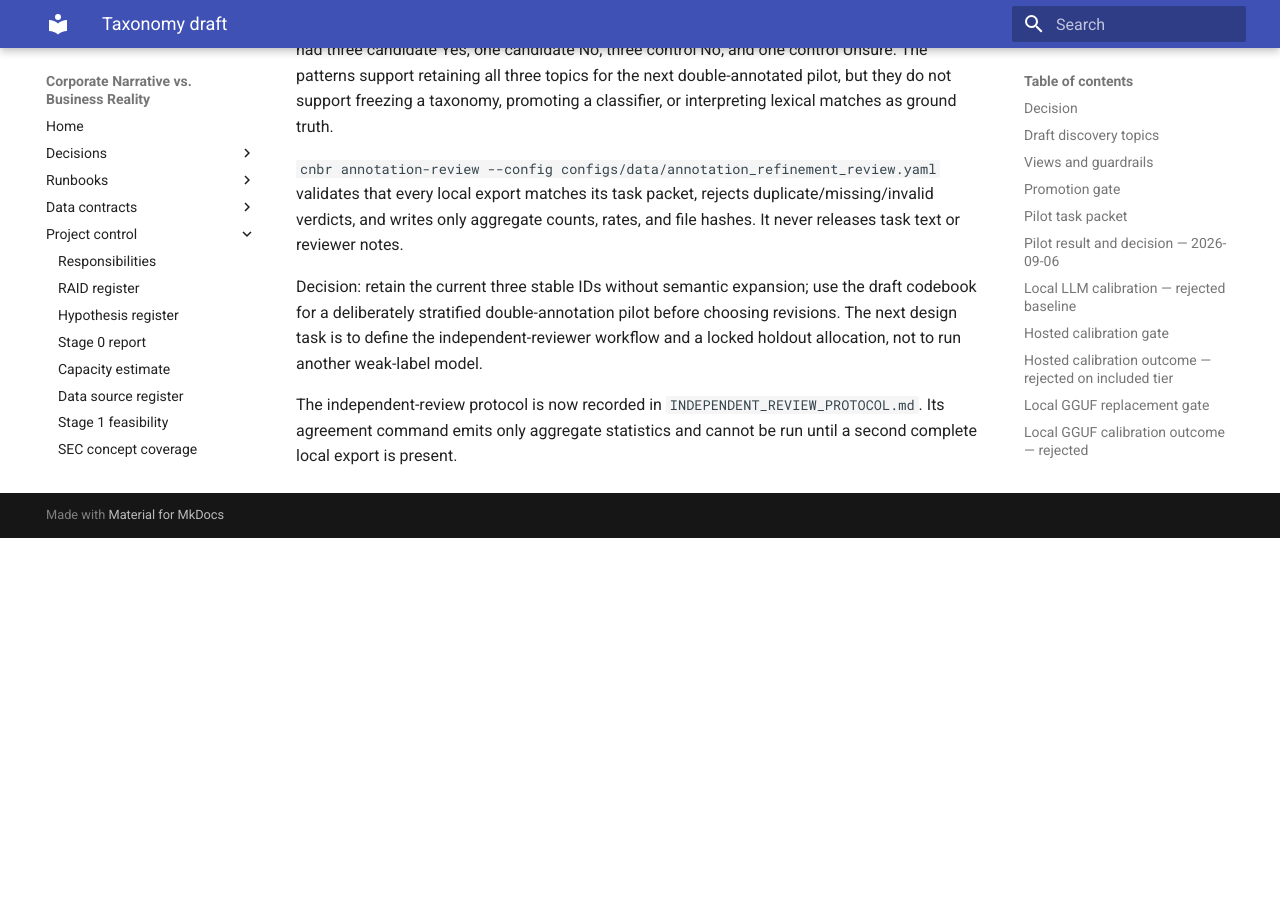
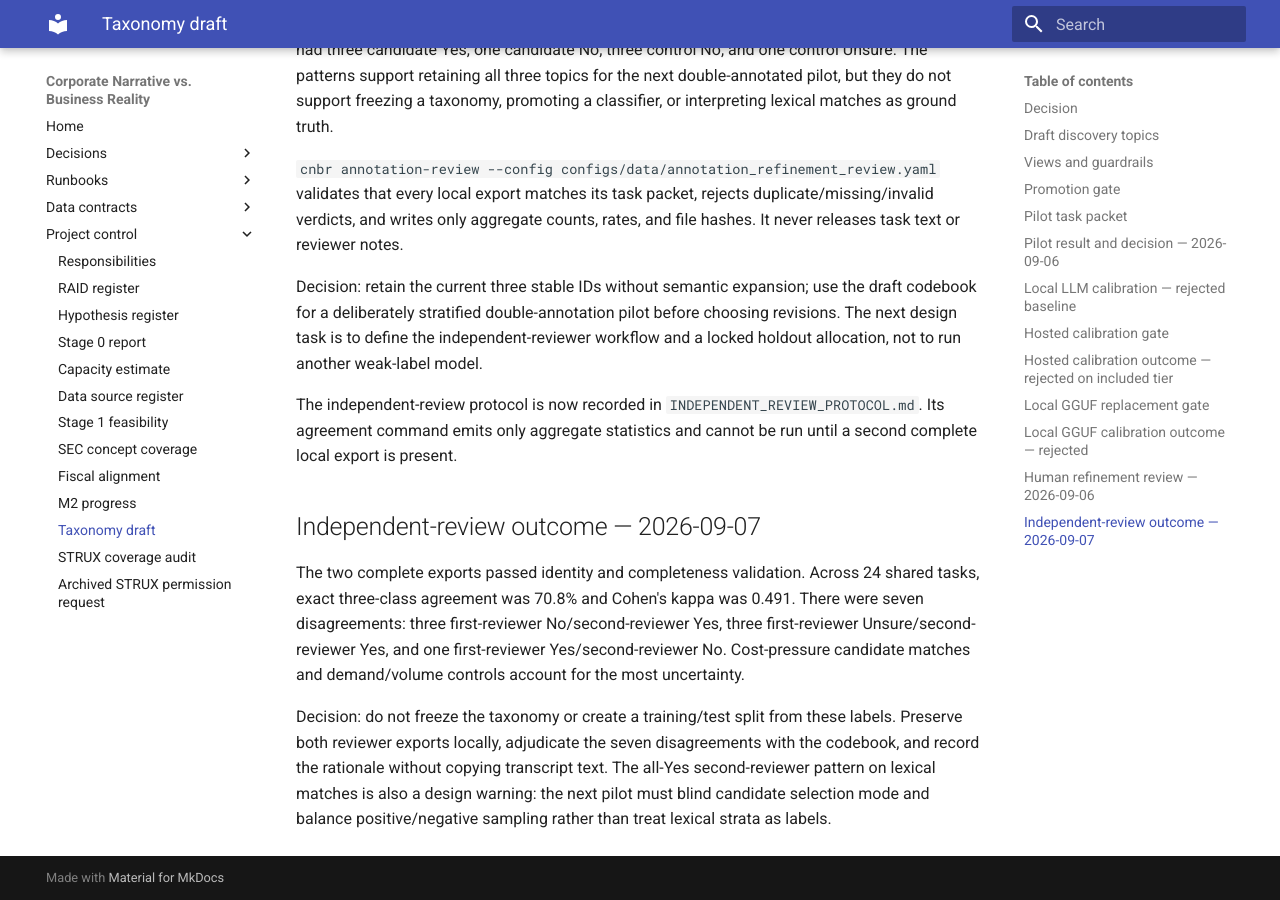
Before and after one commit to thaitri2005/Corporate-Narrative-vs-Business-Reality, an MkDocs documentation site: the page built from docs/project/TAXONOMY_DRAFT.md, in a window 1280 px wide and 900 px high, scrolled down 3970 px. Built offline with MkDocs 1.6.1 and Material for MkDocs 9.7.7, drawn with Linux system fonts in a browser that asks for light colours; before the commit the page ends 4508 px from its top, so only the background shows below that.

Commit message:
docs: record independent annotation agreement

```diff
--- a/docs/project/TAXONOMY_DRAFT.md
+++ b/docs/project/TAXONOMY_DRAFT.md
@@ -142,3 +142,17 @@
 The independent-review protocol is now recorded in `INDEPENDENT_REVIEW_PROTOCOL.md`. Its agreement
 command emits only aggregate statistics and cannot be run until a second complete local export is
 present.
+
+## Independent-review outcome — 2026-09-07
+
+The two complete exports passed identity and completeness validation. Across 24 shared tasks,
+exact three-class agreement was 70.8% and Cohen's kappa was 0.491. There were seven disagreements:
+three first-reviewer No/second-reviewer Yes, three first-reviewer Unsure/second-reviewer Yes, and
+one first-reviewer Yes/second-reviewer No. Cost-pressure candidate matches and demand/volume
+controls account for the most uncertainty.
+
+Decision: do not freeze the taxonomy or create a training/test split from these labels. Preserve
+both reviewer exports locally, adjudicate the seven disagreements with the codebook, and record
+the rationale without copying transcript text. The all-Yes second-reviewer pattern on lexical
+matches is also a design warning: the next pilot must blind candidate selection mode and balance
+positive/negative sampling rather than treat lexical strata as labels.
```
Also changed, not shown: docs/project/M2_PROGRESS.md (+5 -0 lines).
